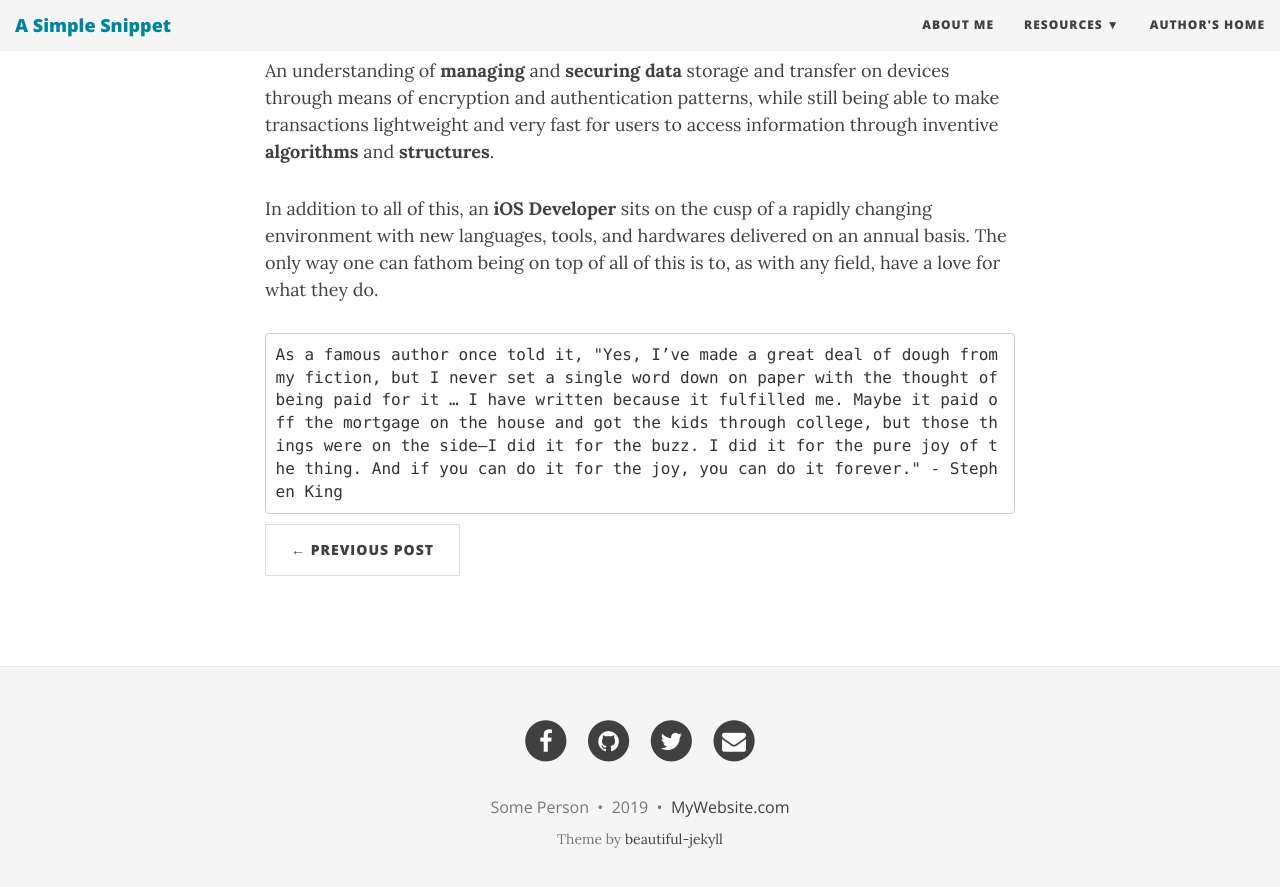
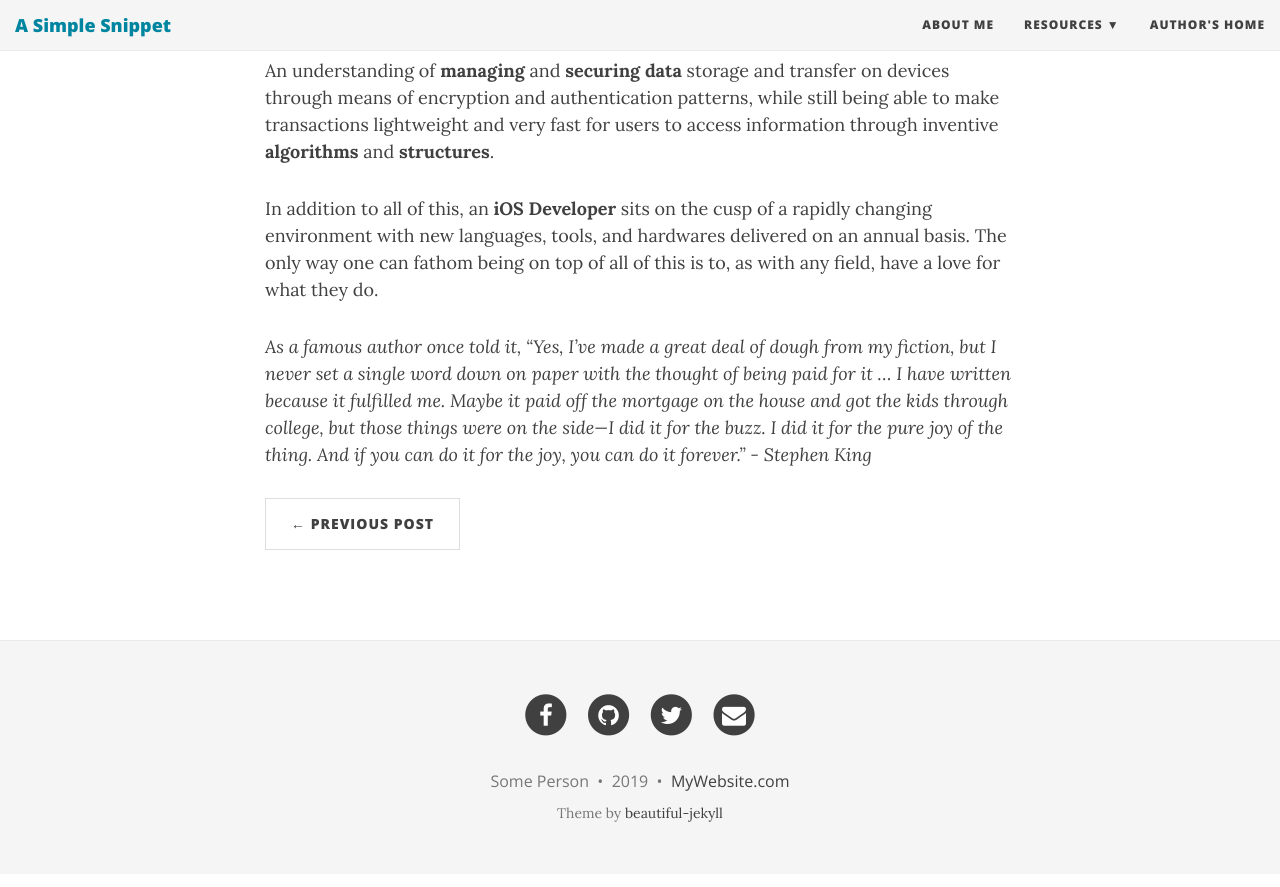
Before and after one commit to QasimAbbas/qasimabbas.github.io, a Jekyll site: the page built from _posts/2019-07-15-define-ios-developer.md, in a window 1280 px wide and 900 px high, scrolled down 717 px. Shown: the top 887 px of the window. Built offline with Jekyll 4.4.1, drawn with Linux system fonts in a browser that asks for light colours; nearby versions of some CDN libraries.

````diff
--- a/_posts/2019-07-15-define-ios-developer.md
+++ b/_posts/2019-07-15-define-ios-developer.md
@@ -17,6 +17,5 @@ An understanding of **managing** and **securing data** storage and transfer on d
 
 In addition to all of this,  an **iOS Developer** sits on the cusp of a rapidly changing environment with new languages, tools, and hardwares delivered on an annual basis.  The only way one can fathom being on top of all of this is to, as with any field, have a love for what they do.
 
-```
-As a famous author once told it, "Yes, I’ve made a great deal of dough from my fiction, but I never set a single word down on paper with the thought of being paid for it … I have written because it fulfilled me. Maybe it paid off the mortgage on the house and got the kids through college, but those things were on the side—I did it for the buzz. I did it for the pure joy of the thing. And if you can do it for the joy, you can do it forever." - Stephen King
-```
+
+*As a famous author once told it, "Yes, I’ve made a great deal of dough from my fiction, but I never set a single word down on paper with the thought of being paid for it … I have written because it fulfilled me. Maybe it paid off the mortgage on the house and got the kids through college, but those things were on the side—I did it for the buzz. I did it for the pure joy of the thing. And if you can do it for the joy, you can do it forever." - Stephen King*
````
